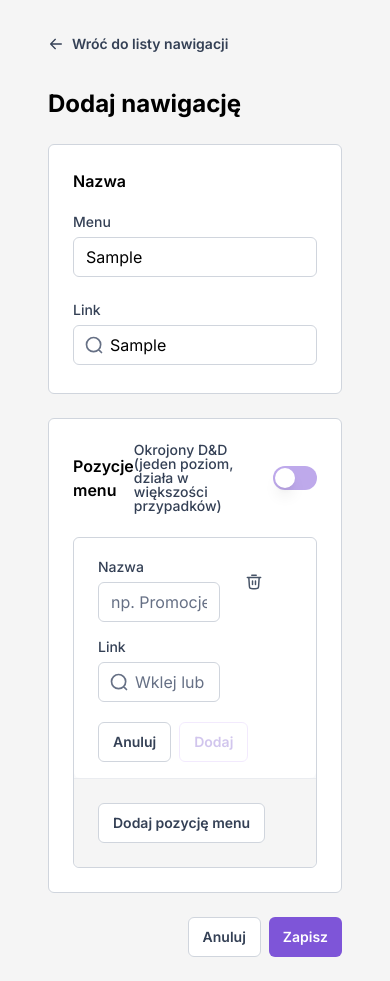
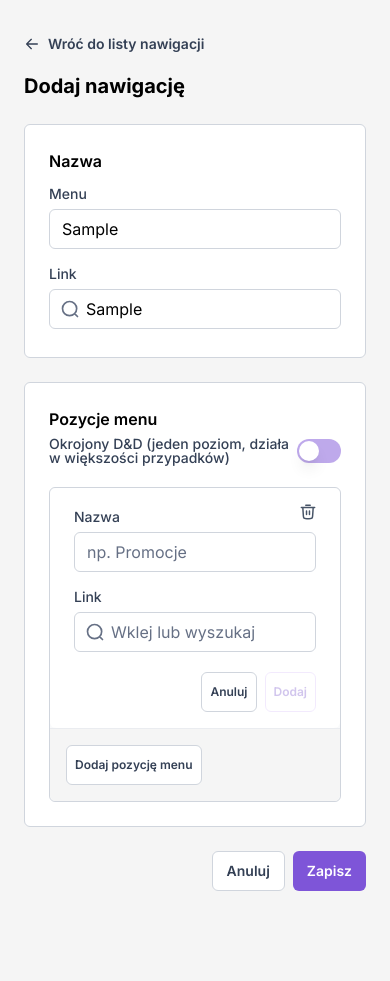
Before and after one commit to marcinmosiejko/nav-menu-builder, a Next.js app: page / in a window 390 px wide. Both pictures are taken after typing "Sample", "Sample" into the empty fields and a click on the button "Dodaj pozycję menu". After the commit the page ends 915 px from the top, so only its background shows below. Built offline with nearby package versions, Linux system fonts and the light colour scheme.

Commit message:
style: add styles for mobile

```diff
--- a/src/app/layout.tsx
+++ b/src/app/layout.tsx
@@ -22,7 +22,7 @@ export default function RootLayout({
       <body
         className={`${inter.variable} bg-background-tertiary flex min-h-screen flex-col antialiased`}
       >
-        <main className="mx-auto w-full max-w-[1440px] flex-grow px-12 py-6">
+        <main className="mx-auto w-full max-w-[1440px] flex-grow px-6 py-6 md:px-12">
           {children}
         </main>
         <Toaster position="top-center" />
--- a/src/app/page.tsx
+++ b/src/app/page.tsx
@@ -5,7 +5,7 @@ import { NavMenuBuilder } from "@/components/nav-menu-builder/nav-menu-builder";
 
 export default function NavMenuBuilderPage() {
   return (
-    <div className="space-y-6">
+    <div className="space-y-2 md:space-y-6">
       <nav>
         <Button variant="neutral" className="px-0">
           <ArrowLeftIcon />
--- a/src/components/nav-menu-builder/menu-item/menu-item-display.tsx
+++ b/src/components/nav-menu-builder/menu-item/menu-item-display.tsx
@@ -10,7 +10,7 @@ import { ButtonWithConfirm } from "@/components/button-with-confirm";
 import ArrowsCrossIcon from "@/components/icons/arrows-cross-icon";
 import { useFormContext, useWatch } from "react-hook-form";
 import { useSortableExtended } from "../dnd";
-import { MenuItemStats } from "./menu-item";
+import { buttonTextAndPadding, MenuItemStats } from "./menu-item";
 import { confirmRemoveDescription } from "./menu-item-editor";
 import { DEPTH_LIMIT } from "../nav-menu-builder";
 
@@ -45,7 +45,7 @@ export const MenuItemDisplay: FC<{
   return (
     <div
       className={cn(
-        "bg-background border-border-secondary m-[-1px] flex items-center justify-between border py-4 pl-8 pr-6",
+        "bg-background border-border-secondary m-[-1px] flex flex-col gap-2 border py-4 pl-4 pr-2 md:flex-row md:items-center md:justify-between md:gap-0 md:pl-8 md:pr-6",
         depth === 1 && isItemFirst && "mt-0 rounded-t-md border-t-0",
         depth === 1 && "mx-0 border-x-0",
         depth > 1 && "mx-0 border-r-0",
@@ -56,7 +56,12 @@ export const MenuItemDisplay: FC<{
       )}
     >
       <div className="flex items-center gap-4">
-        <span ref={setActivatorNodeRef} {...listeners} {...attributes}>
+        <span
+          className="focus-visible:ring-primary ring-offset-background rounded-md focus-visible:outline-none focus-visible:ring-2 focus-visible:ring-offset-2"
+          ref={setActivatorNodeRef}
+          {...listeners}
+          {...attributes}
+        >
           <ArrowsCrossIcon className="duration-250 transition-all hover:opacity-70" />
         </span>
         <div className="flex flex-col gap-2 text-sm">
@@ -64,9 +69,12 @@ export const MenuItemDisplay: FC<{
           <span className="text-foreground-tertiary">{item?.link}</span>
         </div>
       </div>
-      <div>
+      <div className="md:text-auto w-full text-right md:w-auto">
         <Button
-          className="rounded-r-none border-r-transparent focus-visible:relative"
+          className={cn(
+            buttonTextAndPadding,
+            "rounded-r-none border-r-transparent focus-visible:relative",
+          )}
           onClick={() => {
             setValueBeforeEditing({
               id: item.id,
@@ -83,6 +91,7 @@ export const MenuItemDisplay: FC<{
           TriggerBody={
             <Button
               className={cn(
+                buttonTextAndPadding,
                 "rounded-none focus-visible:relative",
                 !showAddItemButton && "rounded-r-md",
               )}
@@ -96,11 +105,15 @@ export const MenuItemDisplay: FC<{
         />
         {showAddItemButton && (
           <Button
-            className="rounded-l-none border-l-transparent"
+            className={cn(
+              buttonTextAndPadding,
+              "rounded-l-none border-l-transparent",
+            )}
             onClick={appendEmptyItem}
             variant="secondary"
           >
-            Dodaj pozycję menu
+            <span>Dodaj</span>
+            <span className="hidden md:inline">pozycję menu</span>
           </Button>
         )}
       </div>
--- a/src/components/nav-menu-builder/menu-item/menu-item-editor.tsx
+++ b/src/components/nav-menu-builder/menu-item/menu-item-editor.tsx
@@ -11,7 +11,7 @@ import { Button } from "@/components/button";
 import { ButtonWithConfirm } from "@/components/button-with-confirm";
 import BinIcon from "@/components/icons/bin-icon";
 import { useFormContext, useWatch } from "react-hook-form";
-import { MenuItemStats } from "./menu-item";
+import { buttonTextAndPadding, MenuItemStats } from "./menu-item";
 
 export const confirmRemoveDescription =
   "Usunięcie tego elementu oznacza usunięcie także wszystkich jego pod-elementów.";
@@ -27,7 +27,12 @@ const AddButton: FC<{
   });
   const isValid = baseMenuItemSchema.safeParse(item).success;
   return (
-    <Button onClick={onClick} variant="secondary-color" disabled={!isValid}>
+    <Button
+      className={buttonTextAndPadding}
+      onClick={onClick}
+      variant="secondary-color"
+      disabled={!isValid}
+    >
       {"Dodaj"}
     </Button>
   );
@@ -52,7 +57,7 @@ export const MenuItemEditor: FC<{
   return (
     <div
       className={cn(
-        "bg-background border-border relative flex flex-col gap-4 rounded-md py-4 pl-6 pr-24",
+        "bg-background border-border relative flex flex-col gap-4 rounded-md py-4 pl-6 pr-6 md:pr-24",
         depth > 1 && "m-6 ml-0 border",
         depth === 1 && !isItemFirst && "m-6 border",
         depth === 1 &&
@@ -74,8 +79,9 @@ export const MenuItemEditor: FC<{
           }}
         />
       </div>
-      <div className="flex gap-2">
+      <div className="w-full space-x-2 text-right md:text-left">
         <Button
+          className={buttonTextAndPadding}
           variant="secondary"
           onClick={() => {
             if (valueBeforeEditing) {
@@ -96,7 +102,7 @@ export const MenuItemEditor: FC<{
       <ButtonWithConfirm
         TriggerBody={
           <Button
-            className="absolute right-10 top-6 fill-none hover:opacity-70"
+            className="absolute right-4 top-2 h-8 w-8 fill-none hover:opacity-70 md:right-10 md:top-6"
             variant="plain"
           >
             <BinIcon />
--- a/src/components/nav-menu-builder/menu-item/menu-item.tsx
+++ b/src/components/nav-menu-builder/menu-item/menu-item.tsx
@@ -45,6 +45,8 @@ export const getMenuItemStats = (
   };
 };
 
+export const buttonTextAndPadding = "px-2 text-xs md:px-[14px] md:text-sm";
+
 export const MenuItem: FC<{
   parentId: string;
   path: MenuItemPath;
@@ -82,7 +84,12 @@ export const MenuItem: FC<{
 
   return (
     <div style={sortable.style} ref={sortable.setNodeRef}>
-      <div className={cn("flex flex-col rounded-none", depth > 1 && "ml-16")}>
+      <div
+        className={cn(
+          "flex flex-col rounded-none",
+          depth > 1 && "ml-4 md:ml-16",
+        )}
+      >
         {isEditing ? (
           <MenuItemEditor
             menuItemStats={menuItemStats}
--- a/src/components/nav-menu-builder/nav-menu-builder.tsx
+++ b/src/components/nav-menu-builder/nav-menu-builder.tsx
@@ -8,7 +8,7 @@ import { Form } from "@/components/form";
 import { FC, useCallback, useEffect, useState } from "react";
 import { useMenuItemsArray } from "./useMenuItemsArray";
 import { MenuItemBaseFields } from "./menu-item/menu-item-base-fields";
-import { MenuItem } from "./menu-item/menu-item";
+import { buttonTextAndPadding, MenuItem } from "./menu-item/menu-item";
 import { FormSubmitButtons } from "../form-submit-buttons";
 import {
   type MenuItem as MenuItemT,
@@ -23,7 +23,7 @@ import {
   SortableContextWrap,
   useSortableExtended,
 } from "./dnd";
-import { getStateFromLocalStorage, runAtEndOfCallStack } from "@/lib/utils";
+import { cn, getStateFromLocalStorage, runAtEndOfCallStack } from "@/lib/utils";
 import { DragOverlay } from "@dnd-kit/core";
 import { createPortal } from "react-dom";
 import { useHandleArrayFieldById } from "./context";
@@ -37,7 +37,7 @@ const topMenuItemPath = "" as MenuItemPath;
 
 const TopMenuItemFields = () => {
   return (
-    <div className="bg-background border-border flex flex-col gap-4 rounded-md border p-6">
+    <div className="bg-background border-border flex flex-col gap-2 rounded-md border p-6 md:gap-4">
       <h2 className="font-semibold">Nazwa</h2>
       <MenuItemBaseFields
         nameFieldProps={{
@@ -73,7 +73,7 @@ const DnDMode: FC<{
   onChange: (v: boolean) => void;
 }> = ({ value, onChange }) => {
   return (
-    <div className="flex items-center space-x-2">
+    <div className="flex h-6 w-full items-center justify-between space-x-2 md:h-auto md:w-auto md:justify-normal">
       <Label htmlFor="mode">
         {value
           ? "Pełny D&D (zbugowany)"
@@ -164,7 +164,7 @@ export const NavMenuBuilder = () => {
       allowHandleDragOver={isFullDnD}
     >
       <div className="space-y-6">
-        <h1 className="text-2xl font-bold">Dodaj nawigację</h1>
+        <h1 className="text-xl font-bold md:text-2xl">Dodaj nawigację</h1>
         <Form {...form}>
           <form
             className="flex flex-col gap-6"
@@ -172,7 +172,7 @@ export const NavMenuBuilder = () => {
           >
             <TopMenuItemFields />
             <div className="bg-background border-border flex flex-col gap-6 rounded-md border p-6">
-              <div className="flex items-center justify-between">
+              <div className="flex flex-col items-start gap-2 md:flex-row md:justify-between md:gap-0">
                 <h2 className="font-semibold">Pozycje menu</h2>
                 <DnDMode value={isFullDnD} onChange={onDnDModeChange} />
               </div>
@@ -195,7 +195,7 @@ export const NavMenuBuilder = () => {
                     </SortableContextWrap>
                     <div className="bg-background-tertiary border-border-secondary rounded-md rounded-t-none border-t">
                       <Button
-                        className="m-6"
+                        className={cn(buttonTextAndPadding, "m-4 md:m-6")}
                         variant="secondary"
                         onClick={appendEmptyItem}
                       >
```
